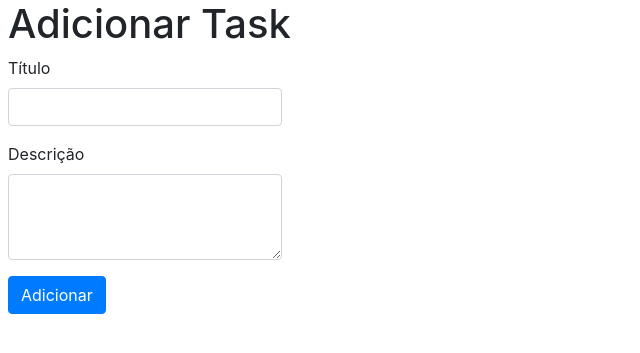
After one commit to Diqxy1/have2do, a Django app: page /tasks/create/ in a window 1280 px wide. The commit adds this page. Shown: the top 353 px of the page, without its empty margins (0-640 px from the left). Run offline with Django 3.2, Linux system fonts and the light colour scheme; some libraries are stand-ins or nearby versions.

Commit message:
Update 18/06/20

```diff
--- a/have2do/settings.py
+++ b/have2do/settings.py
@@ -119,6 +119,7 @@ USE_TZ = True
 # https://docs.djangoproject.com/en/3.0/howto/static-files/
 
 STATIC_URL = '/static/'
+STATIC_ROOT = os.path.join(BASE_DIR, 'staticfiles')
 # STATICFILES_DIRS = [
 #     os.path.join(BASE_DIR, "static")
 # ]
--- a/have2do/urls.py
+++ b/have2do/urls.py
@@ -19,5 +19,4 @@ from django.urls import path, include
 urlpatterns = [
     path('admin/', admin.site.urls),
     path('tasks/', include('tasks.urls')),
-    path('add/tasks/', include('tasks.urls')),
 ]
--- /dev/null
+++ b/tasks/templates/tasks/task_create.html
@@ -0,0 +1,29 @@
+{% load static %}
+<!DOCTYPE html>
+<html lang="pt-bt">
+  <head>
+    <meta charset="utf-8">
+    <meta name="viewport" content="width=device-width, initial-scale=1, shrink-to-fit=no">
+    <link rel="stylesheet" href="{% static 'bootstrap.min.css' %}">
+    <title>Tasks</title>
+  </head>
+  <body>
+    <h1 class="mx-2">Adicionar Task</h1>
+
+    <div class="d-flex mx-2">
+      <form method="post">
+        {% csrf_token %}
+        <div class="form-group">
+          <label for="exampleFormControlInput1">Título</label>
+          <input type="text" class="form-control" id="exampleFormControlInput1"  name="title">
+        </div>
+        <div class="form-group">
+          <label for="exampleFormControlTextarea1">Descrição</label>
+          <textarea class="form-control" id="exampleFormControlTextarea1" name="description" rows="3"></textarea>
+        </div>
+        <button type="submit" class="btn btn-primary">Adicionar</button>
+      </form>
+    </div>
+
+  </body>
+</html>
--- a/tasks/urls.py
+++ b/tasks/urls.py
@@ -2,6 +2,9 @@ from django.urls import path
 from . import views
 
 urlpatterns = [
-    path('tasks/', views.tasks, name='tasks'),
-    path('add/tasks/', views.add_task, name='add_tasks'),
+    path('list/', views.task_list, name='task_list'),
+    path('create/', views.task_create, name='task_create'),
+    path('detail/<int:id>/', views.task_detail, name='task_detail'),
+    path('update/<int:id>/', views.task_update, name='task_update'),
+    path('delete/<int:id>/', views.task_delete, name='task_delete'),
 ]
--- a/tasks/views.py
+++ b/tasks/views.py
@@ -2,20 +2,45 @@ from django.shortcuts import render, redirect
 from .models import Task
 
 # Create your views here.
-task_list = []
+
+def task_list(request):
+    tasks = Task.objects.all()
+    context = {'tasks':tasks}
+    return render(request, 'tasks/task_list.html', context)
 
 
-def tasks(request):
-    context = {'tasks': task_list}
-    return render(request, 'tasks.html', context)
+def task_create(request):
+    if request.method == 'POST':
+        title_data = request.POST['title']
+        description_data = request.POST['description']
+        Task.objects.create(
+            title=title_data,
+            description=description_data,
+        )
+        return redirect('/tasks/list')
+    return render(request, 'tasks/task_create.html')
 
-def add_task(request):
+
+def task_detail(request, id):
+    task = Task.objects.get(id=id)
+    context = {'task':task}
+    return render(request, 'tasks/task_detail.html', context)
+
+
+def task_update(request, id):
+    task = Task.objects.get(id=id)
+    context = {'task': task}
     if request.method == 'POST':
-        task = Task(request.POST['task'],
-                    request.POST['description'],
-                    request.POST['image'])
-        task_list.append(task)
+        new_title = request.POST['title']
+        new_description = request.POST['description']
+        task.title = new_title
+        task.description = new_description
+        task.save()
+        return redirect('/tasks/list')
+    return render(request, 'tasks/task_update.html', context)
 
-        return redirect('/tasks/tasks')
 
-    return render(request, 'add_task.html')
+def task_delete(request, id):
+    task = Task.objects.get(id=id)
+    task.delete()
+    return redirect('/tasks/list')
```
Also changed, not shown: tasks/models.py (+7 -6 lines), tasks/templates/tasks/task_detail.html (added, +13 -0 lines), tasks/templates/tasks/task_list.html (renamed from tasks/templates/tasks.html, +5 -2 lines), tasks/templates/tasks/task_update.html (renamed from tasks/templates/add_task.html, +3 -10 lines), tasks/migrations/0001_initial.py (added).
